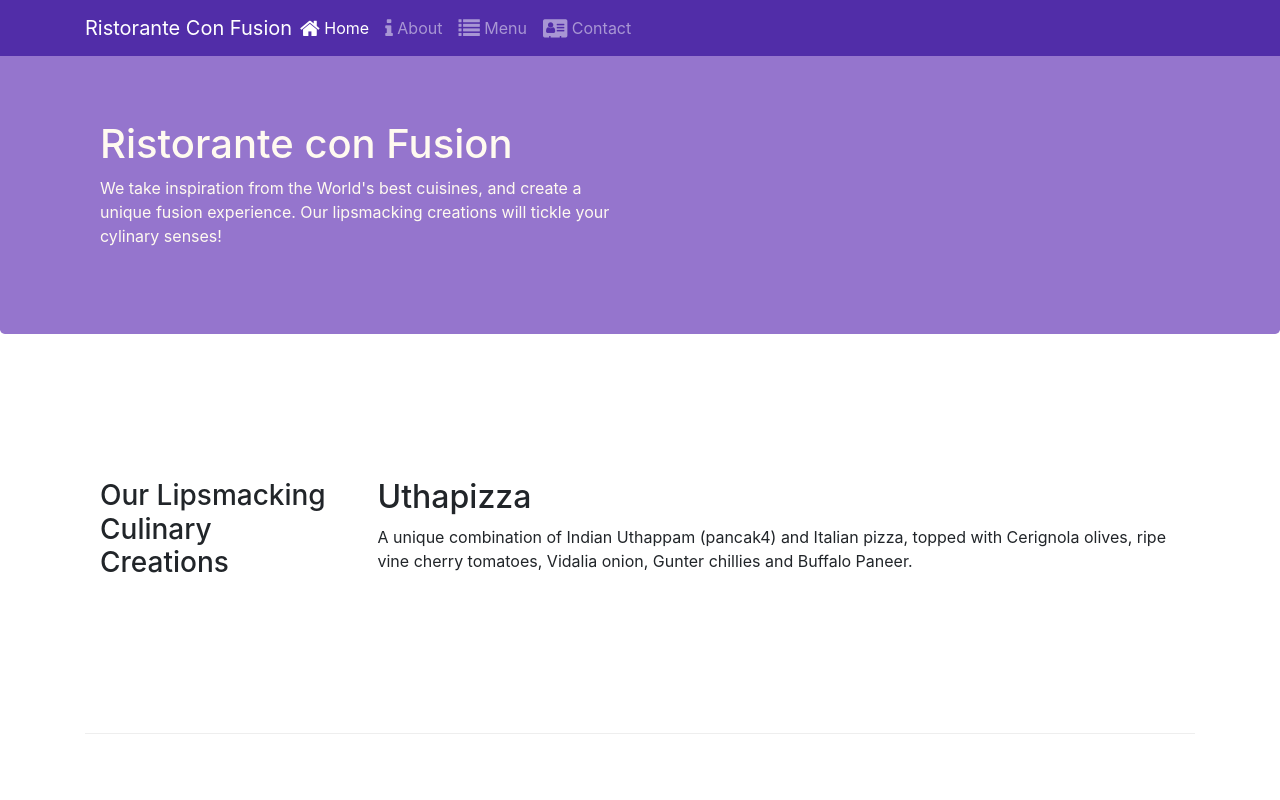
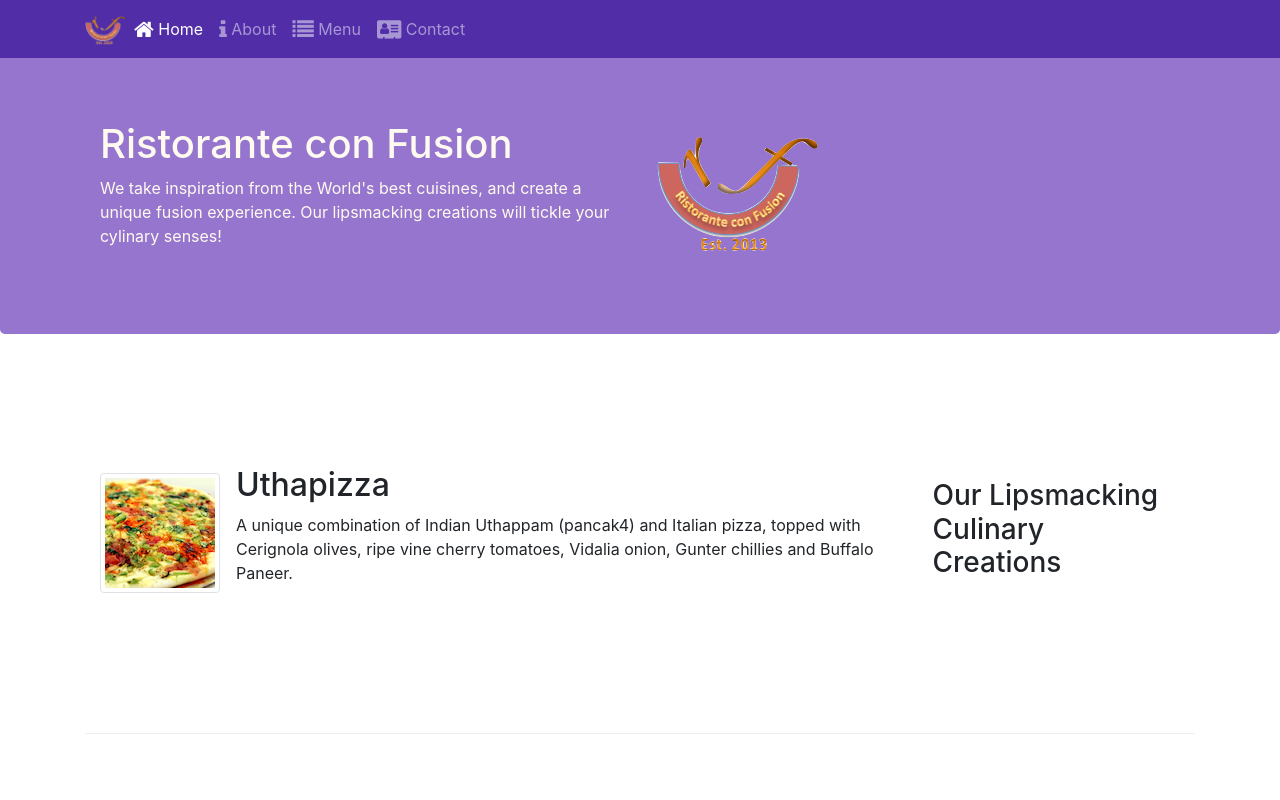
Before and after one commit to cruzito626/renta-auto-FE, a website: page index.html in a window 1280 px wide. Shown: the top 800 px of the page. Drawn offline with nearby package versions, Linux system fonts and the light colour scheme.

Commit message:
Images and Media

```diff
--- a/index.html
+++ b/index.html
@@ -8,9 +8,9 @@
 
   <!-- Boostrap CSS -->
   <link rel="stylesheet" href="node_modules/bootstrap/dist/css/bootstrap.min.css">
-  <link rel="stylesheet" href="css/styles.css">
   <link rel="stylesheet" href="node_modules/font-awesome/css/font-awesome.min.css">
   <link rel="stylesheet" href="node_modules/bootstrap-social/bootstrap-social.css">
+  <link rel="stylesheet" href="css/styles.css">
   <title>Ristorante Con Fusion</title>
 </head>
 <body>
@@ -20,7 +20,7 @@
       <button class="navbar-toggler" type="button" data-toggle="collapse" data-target="#Navbar">
         <span class="navbar-toggler-icon"></span>
       </button>
-      <a class="navbar-brand mr-auto" href="#">Ristorante Con Fusion</a>
+      <a class="navbar-brand mr-auto" href="#"><img src="img/logo.png" alt="Ristorante Con Fusion" height="30" width="41"></a>
       <div class="collapse navbar-collapse" id="Navbar">
         <ul class="navbar-nav mr-auto">
           <li class="nav-item active"><a class="nav-link" href="#"><span class="fa fa-home fa-lg"></span> Home</a></li>
@@ -39,8 +39,8 @@
           <h1>Ristorante con Fusion</h1>
           <p>We take inspiration from the World's best cuisines, and create a unique fusion experience. Our lipsmacking creations will tickle your cylinary senses!</p>
         </div>
-        <div class="col-12 col-sm">
-
+        <div class="col-12 col-sm align-self-center">
+          <img src="./img/logo.png" alt="logo" class="img-fluid">
         </div>
       </div>
     </div>
@@ -48,12 +48,17 @@
 
   <div class="container">
     <div class="row row-content align-items-center">
+      <div class="col col-sm col-md">
+        <div class="media">
+          <img src="img/uthappizza.png" alt="Uthapizza" class="d-flex mr-3 img-thumbnail align-self-center">
+          <div class="media-body">
+            <h2 class="mt-0">Uthapizza</h2>
+            <p class="d-none d-sm-block">A unique combination of Indian Uthappam (pancak4) and Italian pizza, topped with Cerignola olives, ripe vine cherry tomatoes, Vidalia onion, Gunter chillies and Buffalo Paneer.</p>
+          </div>
+        </div>
+      </div>
       <div class="col-12 col-sm-4 col-md-3">
         <h3>Our Lipsmacking Culinary Creations</h3>
-      </div>
-      <div class="col col-sm ccol-md">
-        <h2>Uthapizza</h2>
-        <p>A unique combination of Indian Uthappam (pancak4) and Italian pizza, topped with Cerignola olives, ripe vine cherry tomatoes, Vidalia onion, Gunter chillies and Buffalo Paneer.</p>
       </div>
     </div>
 
@@ -71,7 +76,7 @@
       <div class="col-12 col-sm-4 col-md-3">
         <h3>Meet out Culinary Specialists</h3>
       </div>
-      <div class="col col-sm ccol-md">
+      <div class="col col-sm col-md">
         <h2>Alberto Somayya</h2>
         <h4>Executive Chef</h4>
         <p>Award winning three-start Michelin chefs</p>
```
Also changed, not shown: aboutus.html (+5 -2 lines), contactus.html (+4 -3 lines), img/alberto.png (added), img/buffet.png (added), img/logo.png (added), img/uthappizza.png (added).
